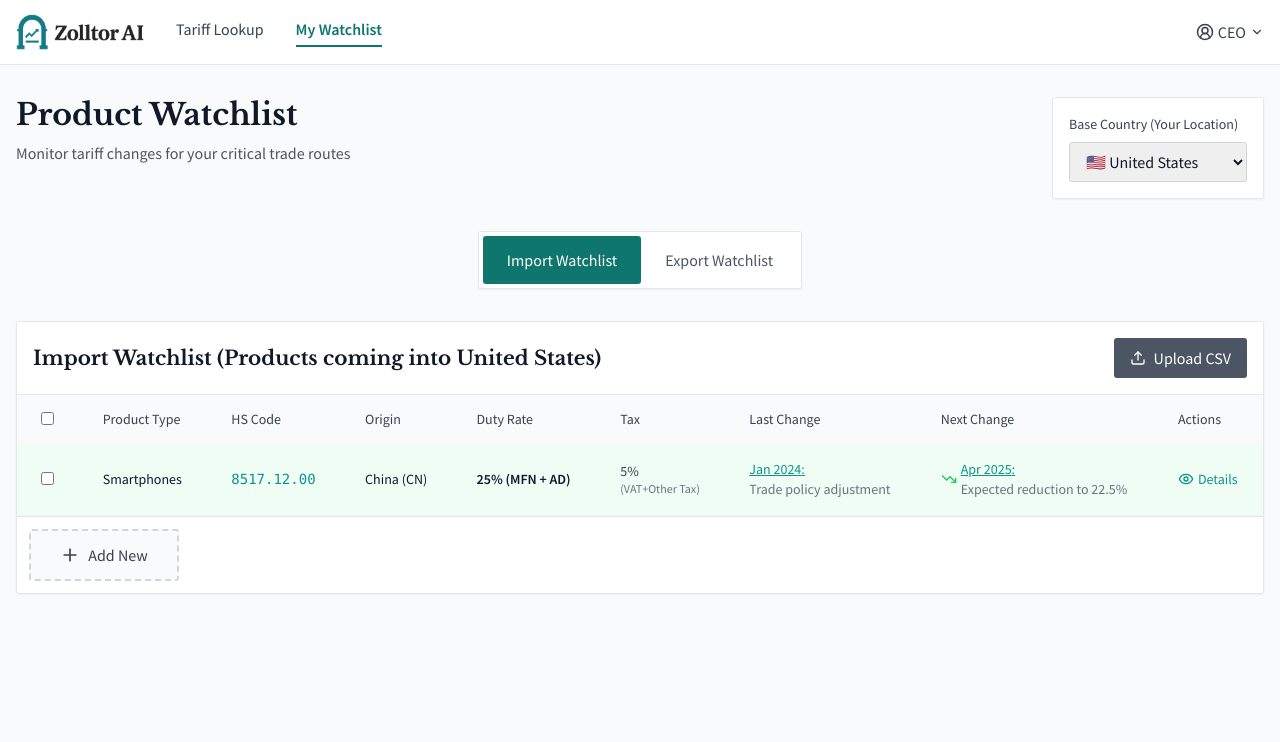
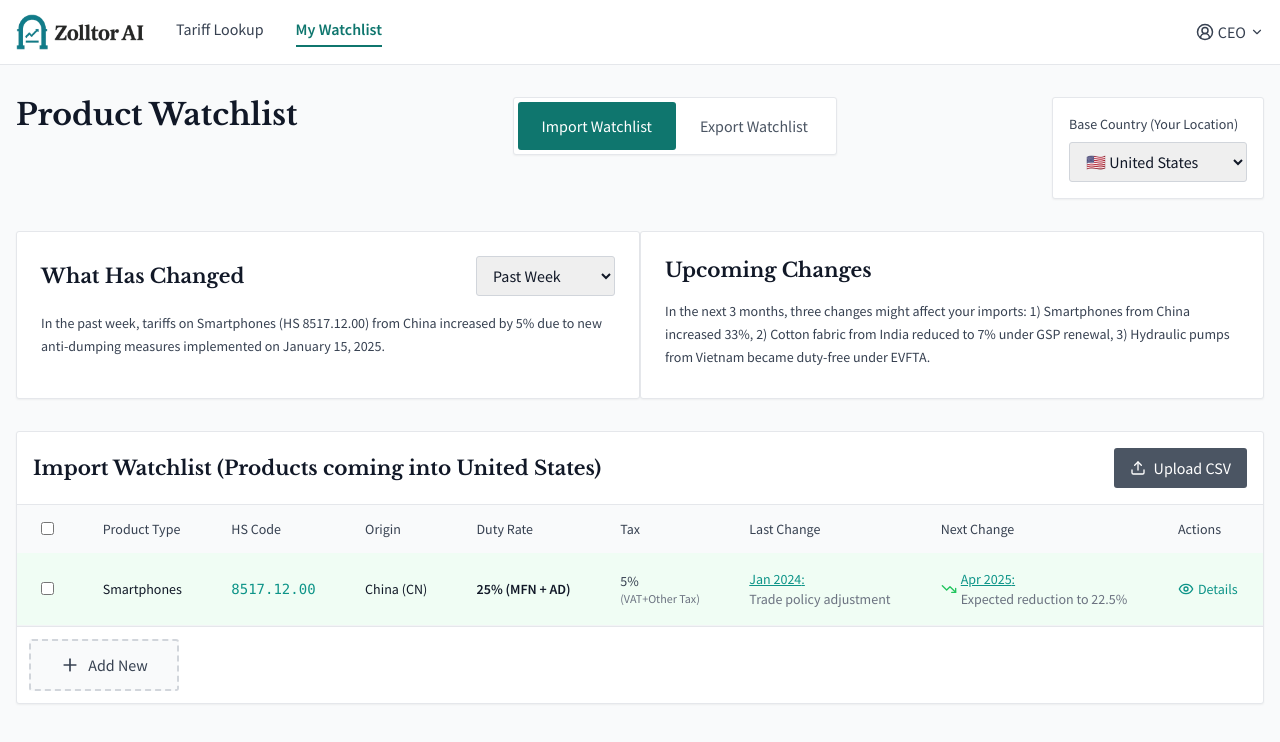
Before and after one commit to RanaKaz2025/zolltor, a React (Vite) app: page /watchlist in a window 1280 px wide. Shown: the top 742 px of the page. Built offline with nearby package versions, Linux system fonts and the light colour scheme; sample sign-in values are in the browser's storage.

Commit message:
feat: Add time period selection and changes overview in ProductWatchlist

```diff
--- a/src/pages/ProductWatchlist.jsx
+++ b/src/pages/ProductWatchlist.jsx
@@ -24,6 +24,7 @@ const ProductWatchlist = ({ user }) => {
   const [newExportRow, setNewExportRow] = useState(null);
   const [showChangeDialog, setShowChangeDialog] = useState(false);
   const [selectedChangeInfo, setSelectedChangeInfo] = useState(null);
+  const [selectedTimePeriod, setSelectedTimePeriod] = useState("Past Week");
   const toast = useToast();
 
   // Function to format date to MMM YYYY format
@@ -52,6 +53,20 @@ const ProductWatchlist = ({ user }) => {
       return `${months[date.getMonth()]} ${date.getFullYear()}`;
     } catch (error) {
       return dateString; // Return original if parsing fails
+    }
+  };
+
+  // Function to get changes text based on selected time period
+  const getChangesText = (timePeriod) => {
+    switch (timePeriod) {
+      case "Past Week":
+        return "In the past week, tariffs on Smartphones (HS 8517.12.00) from China increased by 5% due to new anti-dumping measures implemented on January 15, 2025.";
+      case "Past Month":
+        return "In the past month, two changes affected your imports: 1) Smartphones from China increased 5% due to anti-dumping measures, 2) Cotton fabric from India reduced to 2.5% under revised trade agreement.";
+      case "Past 3 Months":
+        return "In the past 3 months, three changes affected your imports: 1) Smartphones from China increased 5%, 2) Cotton fabric from India reduced to 0% under GSP renewal, 3) Hydraulic pumps from Vietnam became duty-free under EVFTA.";
+      default:
+        return "No changes found for the selected time period.";
     }
   };
 
@@ -303,9 +318,31 @@ const ProductWatchlist = ({ user }) => {
             <h1 className="text-3xl font-bold text-gray-900 mb-2">
               Product Watchlist
             </h1>
-            <p className="text-gray-600">
-              Monitor tariff changes for your critical trade routes
-            </p>
+          </div>
+
+          <div className="flex justify-center mb-8">
+            <div className="bg-white rounded-3px shadow-sm border border-gray-200 p-1 flex">
+              <button
+                onClick={() => setActiveTab("import")}
+                className={`px-6 py-3 rounded-3px transition-colors ${
+                  activeTab === "import"
+                    ? "bg-teal-700 text-white"
+                    : "text-gray-600 hover:text-gray-900"
+                }`}
+              >
+                Import Watchlist
+              </button>
+              <button
+                onClick={() => setActiveTab("export")}
+                className={`px-6 py-3 rounded-3px transition-colors ${
+                  activeTab === "export"
+                    ? "bg-teal-700 text-white"
+                    : "text-gray-600 hover:text-gray-900"
+                }`}
+              >
+                Export Watchlist
+              </button>
+            </div>
           </div>
 
           <div className="bg-white rounded-3px shadow-sm border border-gray-200 p-4">
@@ -326,31 +363,49 @@ const ProductWatchlist = ({ user }) => {
           </div>
         </div>
       </div>
-      {/* Bulk Actions */} {/* Tab Navigation */}
-      <div className="flex justify-center mb-8">
-        <div className="bg-white rounded-3px shadow-sm border border-gray-200 p-1 flex">
-          <button
-            onClick={() => setActiveTab("import")}
-            className={`px-6 py-3 rounded-3px transition-colors ${
-              activeTab === "import"
-                ? "bg-teal-700 text-white"
-                : "text-gray-600 hover:text-gray-900"
-            }`}
-          >
-            Import Watchlist
-          </button>
-          <button
-            onClick={() => setActiveTab("export")}
-            className={`px-6 py-3 rounded-3px transition-colors ${
-              activeTab === "export"
-                ? "bg-teal-700 text-white"
-                : "text-gray-600 hover:text-gray-900"
-            }`}
-          >
-            Export Watchlist
-          </button>
+
+      {/* Changes Overview Section */}
+      <div className="mb-8">
+        <div className="grid grid-cols-1 lg:grid-cols-2">
+          {/* What Has Changed Section */}
+          <div className="bg-white rounded-3px shadow-sm border border-gray-200 p-6">
+            <div className="mb-4">
+              <div className="flex items-center justify-between mb-4">
+                <h2 className="text-xl font-semibold text-gray-900">
+                  What Has Changed
+                </h2>
+                <select
+                  value={selectedTimePeriod}
+                  onChange={(e) => setSelectedTimePeriod(e.target.value)}
+                  className="px-3 py-2 border border-gray-300 rounded-3px focus:ring-2 focus:ring-primary-500 focus:border-primary-500"
+                >
+                  <option value="Past Week">Past Week</option>
+                  <option value="Past Month">Past Month</option>
+                  <option value="Past 3 Months">Past 3 Months</option>
+                </select>
+              </div>
+
+              <p className="text-sm text-gray-700 leading-relaxed">
+                {getChangesText(selectedTimePeriod)}
+              </p>
+            </div>
+          </div>
+
+          {/* Upcoming Changes Section */}
+          <div className="bg-white rounded-3px shadow-sm border border-gray-200 p-6">
+            <h2 className="text-xl font-semibold text-gray-900 mb-4">
+              Upcoming Changes
+            </h2>
+            <p className="text-sm text-gray-700 leading-relaxed">
+              In the next 3 months, three changes might affect your imports: 1)
+              Smartphones from China increased 33%, 2) Cotton fabric from India
+              reduced to 7% under GSP renewal, 3) Hydraulic pumps from Vietnam
+              became duty-free under EVFTA.
+            </p>
+          </div>
         </div>
       </div>
+
       {/* Import Watchlist */}
       {activeTab === "import" && (
         <div className="bg-white rounded-3px shadow-sm border border-gray-200 mb-8">
```
